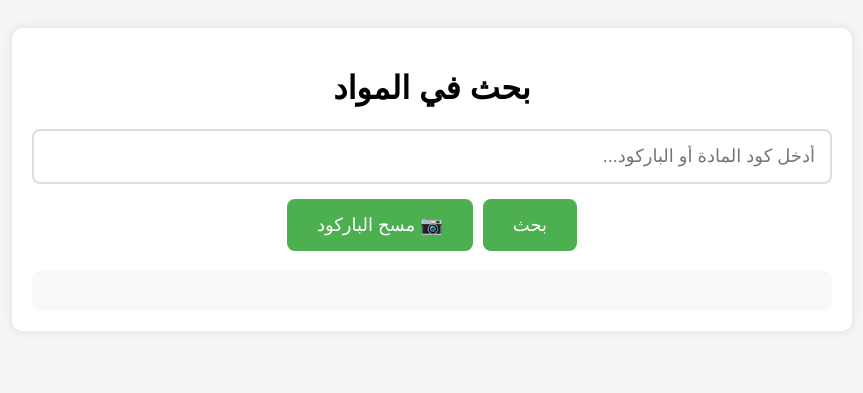
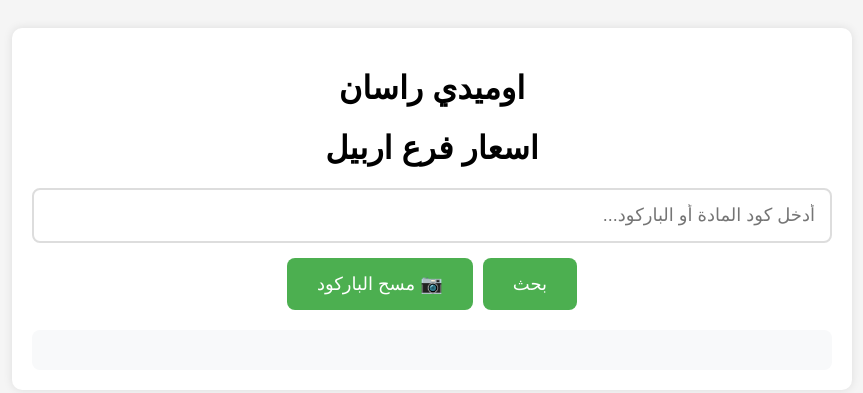
Before and after one commit to omederassan2/erbil-price, a plain HTML site: page index.html in a window 1280 px wide. Shown: the whole page, without its empty margins (208-1071 px from the left). Drawn offline with Linux system fonts and the light colour scheme.

Commit message:
Update index.html

```diff
--- a/index.html
+++ b/index.html
@@ -68,7 +68,8 @@
 </head>
 <body>
   <div class="container">
-    <h1 style="text-align: center;">بحث في المواد</h1>
+      <h1 style="text-align: center;">اوميدي راسان</h1>
+    <h1 style="text-align: center;">اسعار فرع اربيل</h1>
     <div class="search-box">
       <input type="text" id="searchInput" placeholder="أدخل كود المادة أو الباركود...">
       <div class="buttons">
```
